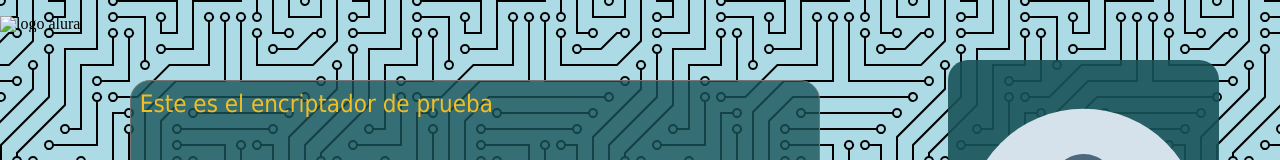
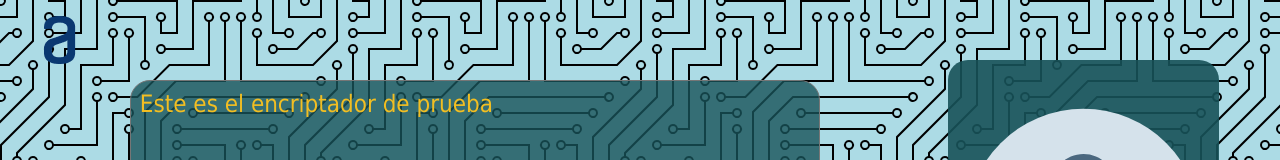
Before and after one commit to JulianRengifo/Reto-Encriptador, a plain HTML site: page index.html in a window 1280 px wide. Shown: the top 160 px of the page. Drawn offline with Linux system fonts and the light colour scheme; the site is published under a folder, as on GitHub Pages, so addresses that start at the root find nothing.

Commit message:
Se corrige la imagen de logo que antes no se visualizaba

```diff
--- a/index.html
+++ b/index.html
@@ -17,7 +17,7 @@
 
     <header>
 
-        <img class="logo" src="/imagenes/Logo.png" alt="logo alura">
+        <img class="logo" src="./imagenes/Logo.png" alt="logo alura">
 
     </header>
 
```
